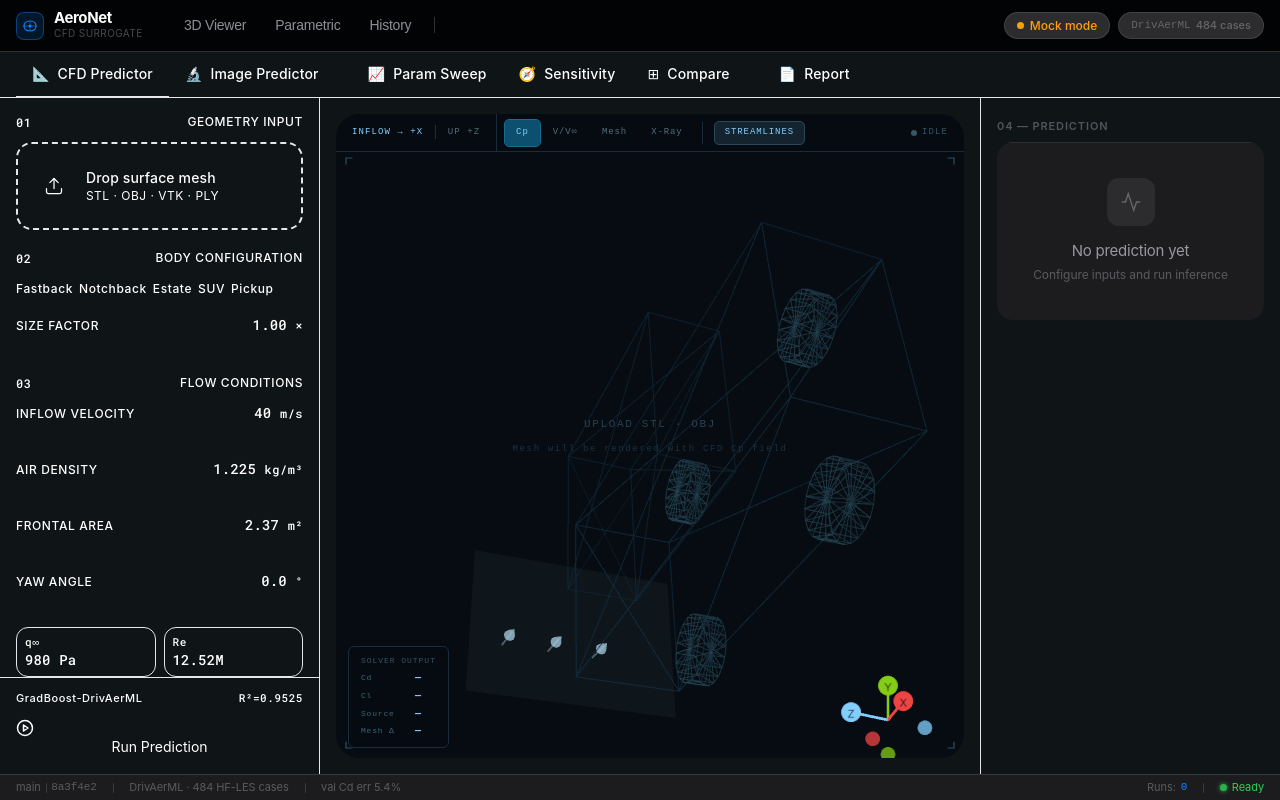
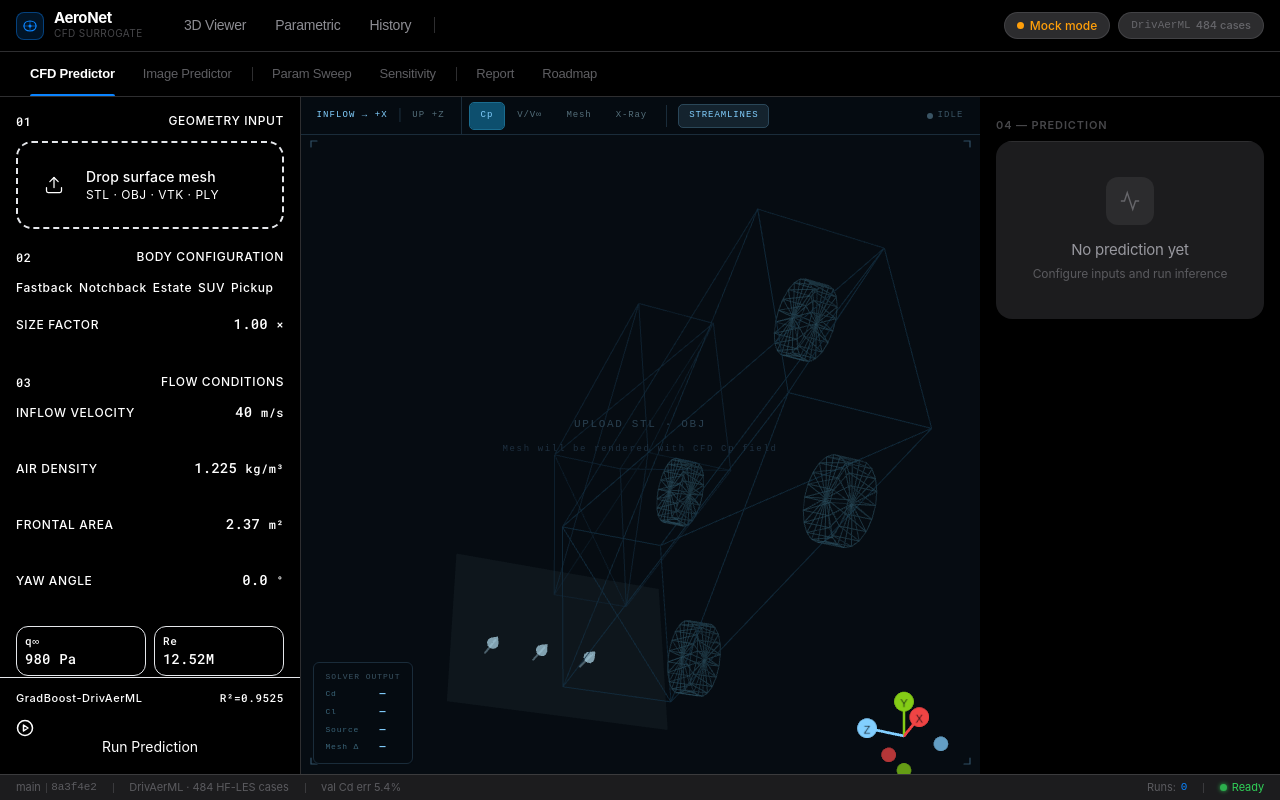
Before and after one commit to talatirutej/aeronet, a React (Vite) app in the folder aeronet-ui/: page / in a window 1280 px wide. Built offline with nearby package versions, Linux system fonts and the light colour scheme.

Commit message:
Update App.jsx

```diff
--- a/aeronet-ui/src/App.jsx
+++ b/aeronet-ui/src/App.jsx
@@ -1,7 +1,6 @@
 // Copyright (c) 2026 Rutej Talati. All rights reserved.
-// AeroNet — App.jsx v4  (7 pages)
 
-import { useState, useCallback } from 'react'
+import { useState, useCallback, useEffect, useRef } from 'react'
 import AppBar        from './components/AppBar'
 import StatusBar     from './components/StatusBar'
 import InputPanel    from './components/InputPanel'
@@ -10,27 +9,35 @@ import ResultsPanel  from './components/ResultsPanel'
 import Views2DPage   from './components/Views2DPage'
 import SweepPage     from './components/SweepPage'
 import SensitivityPage from './components/SensitivityPage'
-import ComparePage   from './components/ComparePage'
 import ReportPage    from './components/ReportPage'
+import RoadmapPage   from './components/RoadmapPage'
 import { predict }   from './lib/predict'
 
 const TABS = [
-  { id:'cfd',         label:'CFD Predictor',   icon:'📐', group:'sim'     },
-  { id:'image',       label:'Image Predictor',  icon:'🔬', group:'sim'     },
-  { id:'sweep',       label:'Param Sweep',      icon:'📈', group:'study'   },
-  { id:'sensitivity', label:'Sensitivity',      icon:'🧭', group:'study'   },
-  { id:'compare',     label:'Compare',          icon:'⊞',  group:'study'   },
-  { id:'report',      label:'Report',           icon:'📄', group:'export'  },
+  { id: 'cfd',         label: 'CFD Predictor',   group: 'sim'    },
+  { id: 'image',       label: 'Image Predictor',  group: 'sim'    },
+  { id: 'sweep',       label: 'Param Sweep',      group: 'study'  },
+  { id: 'sensitivity', label: 'Sensitivity',      group: 'study'  },
+  { id: 'report',      label: 'Report',           group: 'export' },
+  { id: 'roadmap',     label: 'Roadmap',          group: 'export' },
 ]
-
-const GROUP_LABELS = { sim:'Simulation', study:'Study', export:'Export' }
 
 export default function App() {
   const [activeTab,    setActiveTab]    = useState('cfd')
+  const [prevTab,      setPrevTab]      = useState(null)
+  const [animating,    setAnimating]    = useState(false)
   const [result,       setResult]       = useState(null)
   const [history,      setHistory]      = useState([])
   const [isLoading,    setIsLoading]    = useState(false)
   const [uploadedFile, setUploadedFile] = useState(null)
+
+  const switchTab = useCallback((id) => {
+    if (id === activeTab) return
+    setPrevTab(activeTab)
+    setAnimating(true)
+    setActiveTab(id)
+    setTimeout(() => setAnimating(false), 280)
+  }, [activeTab])
 
   const handleSubmit = useCallback(async (file, params) => {
     setIsLoading(true)
@@ -38,69 +45,100 @@ export default function App() {
     try {
       const data = await predict(file, params)
       setResult(data)
-      setHistory(h => [...h, {
-        id:          Date.now(),
-        label:       `${file.name.replace(/\.[^.]+$/, '')} · ${params.bodyType}`,
-        Cd:          data.Cd,
-        inferenceMs: data.inferenceMs,
-      }])
-    } catch(e) { console.error('Prediction failed:', e) }
+      setHistory(h => [{ id: Date.now(), label: `${file.name.replace(/\.[^.]+$/, '')} · ${params.bodyType}`, Cd: data.Cd, inferenceMs: data.inferenceMs }, ...h])
+    } catch(e) { console.error(e) }
     finally { setIsLoading(false) }
   }, [])
 
   const viewerData = result?.pointCloud ?? null
 
   return (
-    <div className="h-screen flex flex-col bg-md-background overflow-hidden">
+    <div style={{ height: '100vh', display: 'flex', flexDirection: 'column', background: 'var(--bg0)', overflow: 'hidden' }}>
       <AppBar />
 
-      {/* Tab bar with group separators */}
-      <div className="flex items-center gap-0 border-b border-md-outline-variant bg-md-surface-container-low shrink-0 px-4 overflow-x-auto">
+      {/* Tab bar */}
+      <nav style={{
+        display: 'flex', alignItems: 'center', gap: 0,
+        borderBottom: '0.5px solid var(--sep)',
+        background: 'rgba(0,0,0,0.7)',
+        backdropFilter: 'blur(20px)',
+        flexShrink: 0,
+        padding: '0 16px',
+        overflow: 'hidden',
+      }}>
         {TABS.map((tab, i) => {
-          const prevGroup = i > 0 ? TABS[i-1].group : null
-          const isNewGroup = prevGroup && prevGroup !== tab.group
+          const prev = i > 0 ? TABS[i-1] : null
+          const isNewGroup = prev && prev.group !== tab.group
+          const isActive = activeTab === tab.id
           return (
-            <div key={tab.id} className="flex items-center">
-              {isNewGroup && <div className="w-px h-5 bg-md-outline-variant mx-2 shrink-0"/>}
-              <button onClick={() => setActiveTab(tab.id)}
-                className={`flex items-center gap-2 px-4 py-3 text-label-lg font-medium
-                            transition-colors border-b-2 -mb-px whitespace-nowrap shrink-0
-                  ${activeTab === tab.id
-                    ? 'border-md-primary text-md-primary'
-                    : 'border-transparent text-md-on-surface-variant hover:text-md-on-surface'}`}>
-                <span style={{fontSize:14}}>{tab.icon}</span>
-                <span>{tab.label}</span>
+            <div key={tab.id} style={{ display: 'flex', alignItems: 'center' }}>
+              {isNewGroup && (
+                <div style={{ width: 0.5, height: 14, background: 'var(--sep)', margin: '0 6px', flexShrink: 0 }} />
+              )}
+              <button
+                onClick={() => switchTab(tab.id)}
+                style={{
+                  position: 'relative', display: 'flex', alignItems: 'center',
+                  padding: '0 14px', height: 44, border: 'none', cursor: 'pointer',
+                  background: 'transparent',
+                  color: isActive ? '#fff' : 'rgba(235,235,245,0.4)',
+                  fontSize: 13, fontWeight: isActive ? 600 : 400,
+                  letterSpacing: '-0.2px',
+                  fontFamily: "'IBM Plex Sans', sans-serif",
+                  transition: 'color 0.18s ease',
+                  whiteSpace: 'nowrap',
+                  outline: 'none',
+                }}
+              >
+                {tab.label}
+                {/* Active indicator */}
+                <div style={{
+                  position: 'absolute', bottom: 0, left: 14, right: 14,
+                  height: 2, borderRadius: '2px 2px 0 0',
+                  background: isActive ? 'var(--blue)' : 'transparent',
+                  transform: isActive ? 'scaleX(1)' : 'scaleX(0)',
+                  transition: 'transform 0.22s cubic-bezier(0.22,1,0.36,1), background 0.18s',
+                  transformOrigin: 'center',
+                }} />
               </button>
             </div>
           )
         })}
-      </div>
+      </nav>
 
-      {/* ── CFD Predictor ── */}
+      {/* Page content with slide animation */}
+      <div style={{
+        flex: 1, overflow: 'hidden', position: 'relative',
+        animation: animating ? 'pageSlideIn 0.26s cubic-bezier(0.22,1,0.36,1) both' : 'none',
+      }}>
         {activeTab === 'cfd' && (
-        <main className="flex-1 grid overflow-hidden"
-          style={{ gridTemplateColumns: '320px 1fr 300px' }}>
-          <aside className="border-r border-md-outline-variant overflow-hidden flex flex-col bg-md-surface-container-low">
+          <main style={{ display: 'grid', height: '100%', gridTemplateColumns: '300px 1fr 300px', overflow: 'hidden', gap: '0.5px', background: 'var(--sep)' }}>
+            <aside style={{ background: 'var(--bg0)', overflow: 'hidden', display: 'flex', flexDirection: 'column' }}>
               <InputPanel onSubmit={handleSubmit} isLoading={isLoading} />
             </aside>
-          <section className="bg-md-background p-4 overflow-hidden">
-            <div className="h-full rounded-xl overflow-hidden shadow-elevation-3">
+            <section style={{ background: '#000', position: 'relative', overflow: 'hidden' }}>
               <CarViewer data={viewerData} isLoading={isLoading} uploadedFile={uploadedFile} />
-            </div>
             </section>
-          <aside className="border-l border-md-outline-variant overflow-hidden bg-md-surface-container-low">
+            <aside style={{ background: 'var(--bg0)', overflow: 'hidden' }}>
               <ResultsPanel result={result} history={history} isLoading={isLoading} />
             </aside>
           </main>
         )}
-
-      {activeTab === 'image'       && <div className="flex-1 overflow-hidden"><Views2DPage /></div>}
-      {activeTab === 'sweep'       && <div className="flex-1 overflow-hidden"><SweepPage /></div>}
-      {activeTab === 'sensitivity' && <div className="flex-1 overflow-hidden"><SensitivityPage /></div>}
-      {activeTab === 'compare'     && <div className="flex-1 overflow-hidden"><ComparePage /></div>}
-      {activeTab === 'report'      && <div className="flex-1 overflow-hidden"><ReportPage result={result} history={history} /></div>}
+        {activeTab === 'image'       && <div style={{ height: '100%', overflow: 'hidden' }}><Views2DPage /></div>}
+        {activeTab === 'sweep'       && <div style={{ height: '100%', overflow: 'hidden' }}><SweepPage /></div>}
+        {activeTab === 'sensitivity' && <div style={{ height: '100%', overflow: 'hidden' }}><SensitivityPage /></div>}
+        {activeTab === 'report'      && <div style={{ height: '100%', overflow: 'hidden' }}><ReportPage result={result} history={history} /></div>}
+        {activeTab === 'roadmap'     && <div style={{ height: '100%', overflow: 'hidden' }}><RoadmapPage /></div>}
+      </div>
 
       <StatusBar result={result} history={history} />
+
+      <style>{`
+        @keyframes pageSlideIn {
+          from { opacity: 0; transform: translateY(6px); }
+          to   { opacity: 1; transform: translateY(0); }
+        }
+      `}</style>
     </div>
   )
 }
```
Lines whose indentation alone changed are shown as unchanged.
